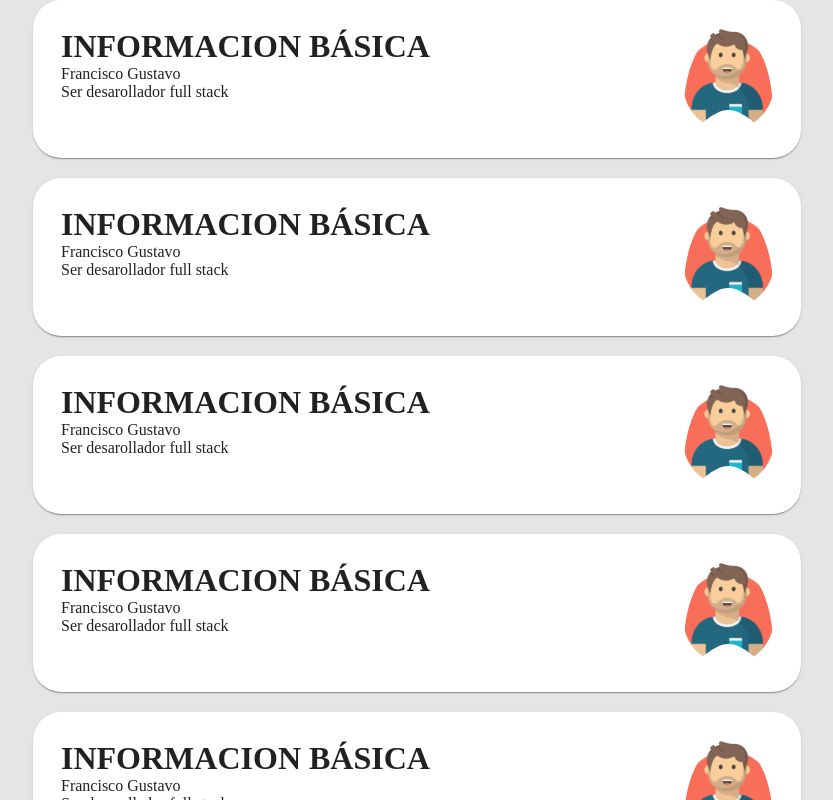
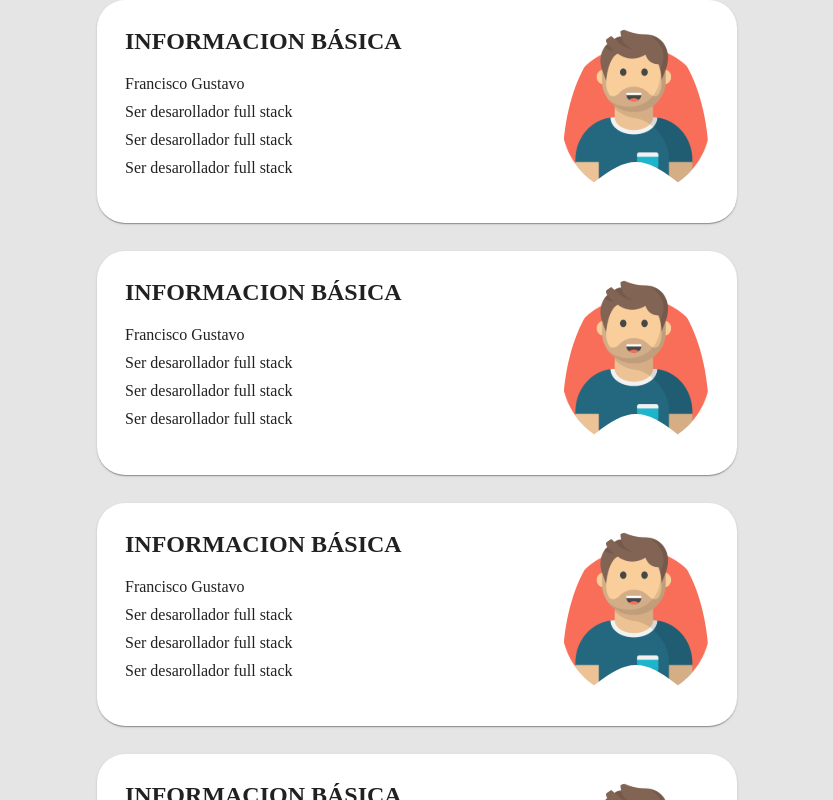
Before and after one commit to hack-learn/frontend, a React (Create React App) app: page /students in a window 1280 px wide. Shown: the whole page, without its empty margins (223-1056 px from the left). Built offline with nearby package versions, Linux system fonts and the light colour scheme.

Commit message:
🎮 [ADD] page of Details and Success

```diff
--- a/src/App/App.js
+++ b/src/App/App.js
@@ -6,7 +6,9 @@ import {
   Home,
   BasicInformation,
   Students,
-  Diagnostic
+  Diagnostic,
+  Detail,
+  Success
 } from '../pages';
 import theme from '../theme';
 import './App.css';
@@ -25,7 +27,9 @@ function App() {
               </Route>
               <Route exact path="/basic-information" component={BasicInformation} />
               <Route exact path="/students" component={Students} />
+              <Route exact path="/students/:id" component={Detail} />
               <Route exact path="/diagnostic" component={Diagnostic} />
+              <Route exact path="/diagnostic/success" component={Success} />
             </Switch>
           </Router>
         </StoreContext.Provider>
--- /dev/null
+++ b/src/pages/Detail/index.jsx
@@ -0,0 +1,18 @@
+import React from 'react';
+
+const Detail = () => {
+  return (
+    <div style={{
+      display: 'flex',
+      justifyContent: 'center',
+      alignItems: 'center',
+      width: '100%',
+      height: '100%',
+      backgroundColor: '#E5E5E5'
+    }}>
+      DETALLE DEL ESTUDIANTE
+    </div>
+  );
+}
+
+export default Detail;
--- a/src/pages/Students/index.jsx
+++ b/src/pages/Students/index.jsx
@@ -3,8 +3,11 @@ import { Container, Card, Grid } from '@material-ui/core';
 // import { Students } from '../../api';
 import studentCover from '../../assets/img/student.svg';
 
-const Students = () => {
+const Students = ({ history }) => {
   const [students, setStudents] = useState([0,1,2,3,4,5,6]);
+  const handleClick = () => {
+    history.push('students/64289137')
+  }
 
   return (
     <div style={{
@@ -16,27 +19,49 @@ const Students = () => {
 
       {
         students.map(() => (
-          <Card style={{
-            display: 'flex',
-            width: '60%',
-            margin: 'auto',
-            marginBottom: '20px',
-            padding: '28px',
-            borderRadius: '28px'
-          }}>
-            <Grid lg="8">
-              <h1>INFORMACION BÁSICA</h1>
-              <p>Francisco Gustavo</p>
-              <p>Ser desarollador full stack</p>
+          <Card
+            style={{
+              display: 'flex',
+              width: '50%',
+              margin: 'auto',
+              marginBottom: '28px',
+              padding: '28px',
+              borderRadius: '28px',
+              cursor: 'pointer'
+            }}
+            onClick={handleClick}
+          >
+            <Grid lg="9">
+              <h2 style={{
+                marginBottom: '20px'
+              }}>INFORMACION BÁSICA</h2>
+              <p style={{
+                marginBottom: '10px'
+              }}>Francisco Gustavo</p>
+              <p style={{
+                marginBottom: '10px'
+              }}>Ser desarollador full stack</p>
+              <p style={{
+                marginBottom: '10px'
+              }}>Ser desarollador full stack</p>
+              <p style={{
+                marginBottom: '10px'
+              }}>Ser desarollador full stack</p>
             </Grid>
             <Grid
               style={{
                 display: 'flex',
                 justifyContent: 'flex-end'
               }}
-              lg="4"
+              lg="3"
             >
-              <img src={studentCover} alt="student cover"/>
+              <img
+                style={{
+                  width: '100%'
+                }}
+                src={studentCover}
+                alt="student cover"
+              />
             </Grid>
           </Card>
         ))
--- /dev/null
+++ b/src/pages/Success/index.jsx
@@ -0,0 +1,18 @@
+import React from 'react';
+
+const Success = () => {
+  return (
+    <div style={{
+      display: 'flex',
+      justifyContent: 'center',
+      alignItems: 'center',
+      width: '100%',
+      height: '100%',
+      backgroundColor: '#E5E5E5'
+    }}>
+      DETALLE DEL ESTUDIANTE
+    </div>
+  );
+}
+
+export default Success;
--- a/src/pages/index.js
+++ b/src/pages/index.js
@@ -2,3 +2,5 @@ export { default as Home } from './Home/Home';
 export { default as BasicInformation } from './BasicInformation';
 export { default as Students } from './Students';
 export { default as Diagnostic } from './Diagnostic';
+export { default as Detail } from './Detail';
+export { default as Success } from './Success';
```
